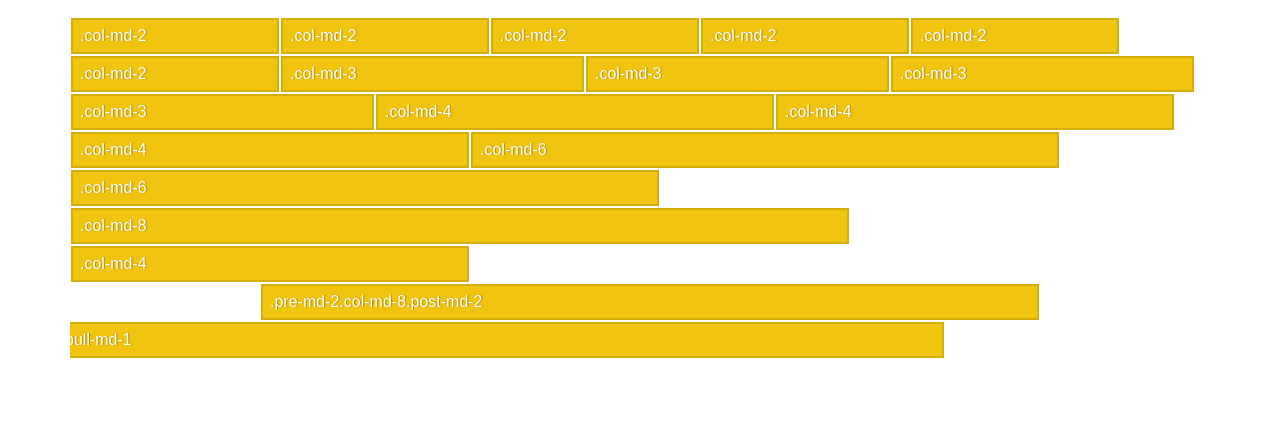
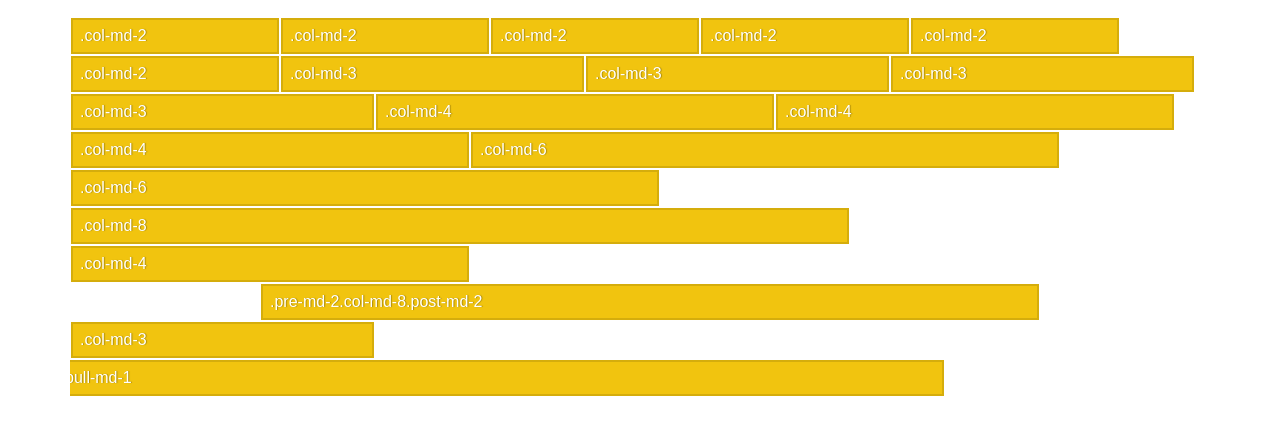
Before and after one commit to boluge/SusyGrid, a website: page index.html in a window 1280 px wide. Shown: the part 119-554 px from the top of the page. Drawn offline with Linux system fonts and the light colour scheme.

Commit message:
up index.html

```diff
--- a/index.html
+++ b/index.html
@@ -36,6 +36,7 @@
 		<div class="col-md-8">.col-md-8</div>
 		<div class="col-md-4">.col-md-4</div>
 		<div class="col-md-8 pre-md-2 post-md-2"> .pre-md-2.col-md-8.post-md-2</div>
+		<div class="col-md-3">.col-md-3</div>
 		<div class="col-md-10 pull-md-1">.col-md-10.pull-md-1</div>
 
 	</div>
```
